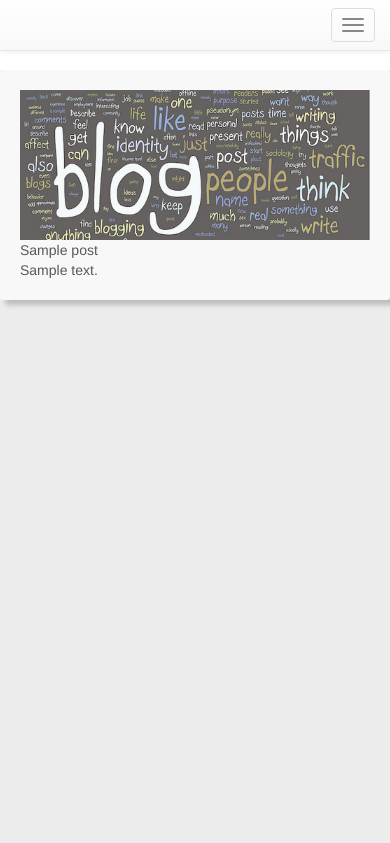
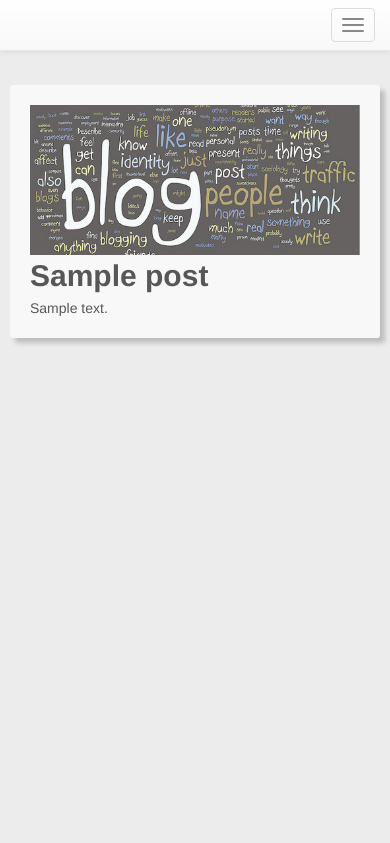
Before and after one commit to ElQuintoViento/Blog, a Django app: template adamthorson/apps/blog/templates/view_post.html in a window 390 px wide. Shown: the top 843 px of the page. Run offline with Django 3.2, Linux system fonts and the light colour scheme; the template is opened without the code that fills it: values that come from a table or form of the project are taken from there, others are empty; tables that the repository leaves empty hold one stand-in row (values such as "Sample post"); some libraries are stand-ins or nearby versions.

Commit message:
included custom title and text sizes

```diff
--- a/adamthorson/static/css/main.css
+++ b/adamthorson/static/css/main.css
@@ -1,9 +1,124 @@
+/* general */
 html, body {
     height: 100%;
 }
 
 body {
     min-height: 100%;
+    background-color: #ececec;
+}
+
+.title_xlarge, .title_large, .title_medium, .title_small{
+    font-weight: bold;
+}
+
+.title_xlarge {
+    font-size: 44px;
+}
+
+.title_large {
+    font-size: 36px;
+}
+
+.title_medium {
+    font-size: 30px;
+}
+
+.title_small {
+    font-size: 26px;
+}
+
+.text_large {
+    font-size: 18px;
+}
+
+.text_medium {
+    font-size: 16px;
+}
+
+.text_small {
+    font-size: 14px;
+}
+
+.my_container{
+    height: 100%;
+    width: 100%;
+    padding: 20px 20px 20px 20px;
+    overflow: hidden;
+}
+
+@media screen and (max-width: 720px){
+    .title_xlarge {
+        font-size: 36px;
+    }
+
+    .title_large {
+        font-size: 30px;
+    }
+
+    .title_medium {
+        font-size: 24px;
+    }
+
+    .title_small {
+        font-size: 20px;
+    }
+
+    .text_large {
+        font-size: 14px;
+    }
+
+    .text_medium {
+        font-size: 12px;
+    }
+
+    .text_small {
+        font-size: 10px;
+    }
+
+    .my_container{
+        padding: 15px 15px 15px 15px;
+    }
+}
+
+@media screen and (max-width: 480px){
+    .title_xlarge {
+        font-size: 30px;
+    }
+
+    .title_large {
+        font-size: 24px;
+    }
+
+    .title_medium {
+        font-size: 20px;
+    }
+
+    .title_small {
+        font-size: 16px;
+    }
+
+    .text_large {
+        font-size: 12px;
+    }
+
+    .text_medium {
+        font-size: 10px;
+    }
+
+    .text_small {
+        font-size: 8px;
+    }
+
+    .my_container{
+        padding: 10px 10px 10px 10px;
+    }
+}
+
+
+/* specific */
+.trnsprnt_bckgrnd {
+    background-color: transparent;
 }
 
 .navbar_custom, .footer {
```
Also changed, not shown: other parts of adamthorson/static/css/main.css (+60 -50 lines).
